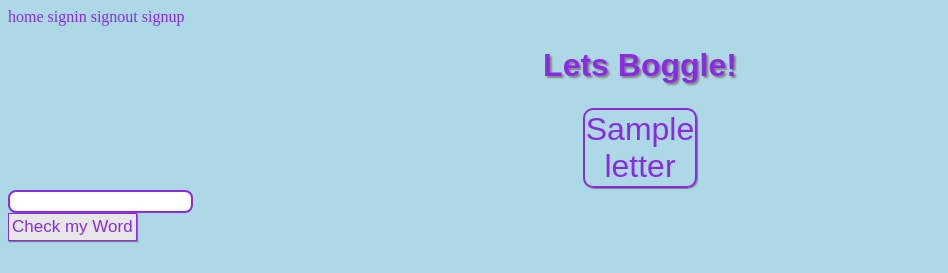
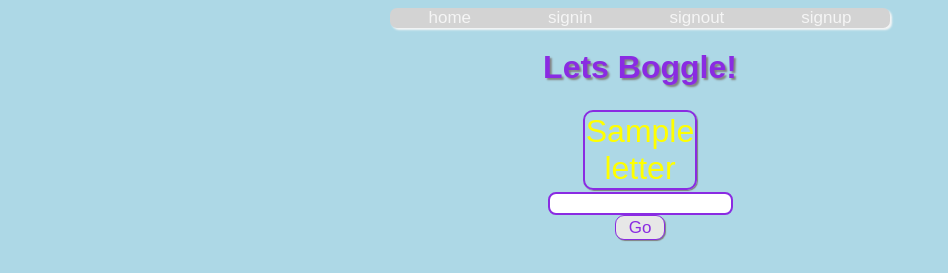
Before and after one commit to smackin/boggle, a Flask app: template templates/index.html in a window 1280 px wide. Shown: the top 273 px of the page, without its empty margins (0-948 px from the left). Run offline with Flask 2, Linux system fonts and the light colour scheme; the template is opened without the code that fills it: most values are stand-ins (such as "Sample title", 1, 10 or a date in 2020); parts of the project's set-up code (start-up, migrations or seed data) failed here and were passed over.

Commit message:
added css changes and modified html and js

```diff
--- a/static/app.css
+++ b/static/app.css
@@ -1,12 +1,14 @@
-body{
-    color: blueviolet;
-}
+
 
 body { background-color: lightblue;}
-h1 {color: blueviolet; text-shadow: 2px 2px 2px gray;
-  font-family: fantasy;
-text-align: center;}
+
+h1 {color: blueviolet;
+    text-shadow: 2px 2px 2px gray;
+    font-family: fantasy;
+    text-align: center;}
+
 td {
+        color: yellow;
 font-size: 2em;
 font-family: fantasy;
 text-align: center;
@@ -16,8 +18,6 @@ border-radius: 10px;
 width: 1.5em;
 height: 1.5em;
 }
-.center {margin-left: auto; margin-right: auto; }
-
 
 input {
     padding: 2px 2px 2px;
@@ -28,11 +28,36 @@ input {
 }
 
 button {
-    background-color: #e7e7e7; color: blueviolet;
-    padding: 3px;
+    background-color: #e7e7e7;
+    color: blueviolet;
+    padding: 1.7px 1.7px 1.7px;
     font-family: fantasy;
     font-size: 17px;
     border: 1.5px solid blueviolet;
     box-shadow: 1px 1px 1px gray;
+    width: 50px;
+    border-radius: 9px;
+}
 
+#table{
+    margin-left: auto;
+    margin-right: auto;
 }
+
+.container {
+    text-align: center;
+}
+
+#nav-bar {
+    display: flex;
+    justify-content: space-around;
+    width: 500px;
+    background-color: lightgrey;
+    font-family: fantasy;
+    font-size: 17px;
+    border-radius: 7px;
+    color: whitesmoke;
+    box-shadow: 2px 2px 2px whitesmoke;
+    margin-left: auto;
+    margin-right: auto;
+}
--- a/static/app.js
+++ b/static/app.js
@@ -8,6 +8,7 @@ form.addEventListener('submit', async function(e){
     // if the form is empty, nothing will return
     if (!word) return;
 
+    // send get request with axios to '/check-word' route with params passed in
     let res = await axios.get('/check-word', { params: { word: word } });
 
     // console.log(res);
--- a/templates/index.html
+++ b/templates/index.html
@@ -15,8 +15,8 @@
     <a>signup</a>
   </nav>
     <h1> Lets Boggle! </h1>
-    <div class="container">
-      <table class="center">
+    <div class="container" id="gametable">
+      <table id="table">
         {% for row in board %}
         <tr>
             {% for letter in row %}
@@ -25,13 +25,18 @@
         </tr>
         {% endfor %}
       </table>
+      <form id="form" action="" method="post" aria-placeholder="Check your Word! ">
+        <input type="text" id="submittedword">
+        <br>
+        <button>Go</button>
+      </form>
     </div>
-    <form id="form" action=" " method="post">
-      <input type="'text" id="submittedword">
-      <br>
-      <button>Check my Word</button>
-    </form>
 
+    <br>
+    <br>
+    <div class="container" id="img-wrapper">
+    <img src="https://y.yarn.co/04feaf4c-5670-4792-ab8b-65db852f7758_text.gif" alt="friends_gif" width="500" height="400" style="border:5px solid black" >
+    </div>
     <div class="'text">
       <p id="response"></p>
     </div>
```
